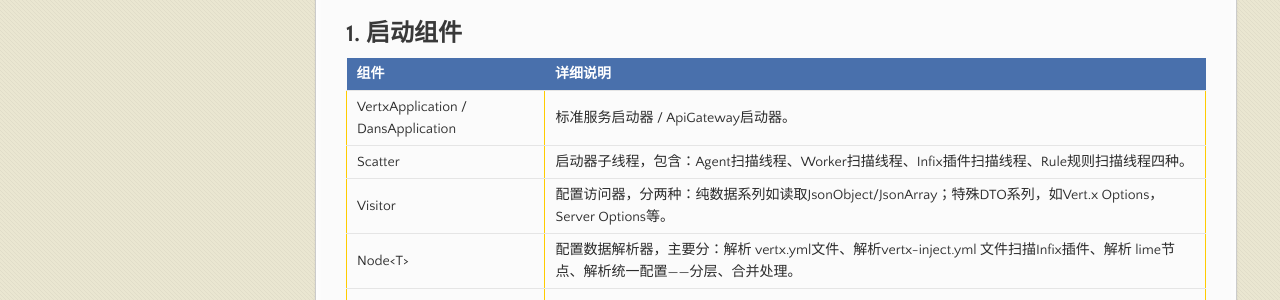
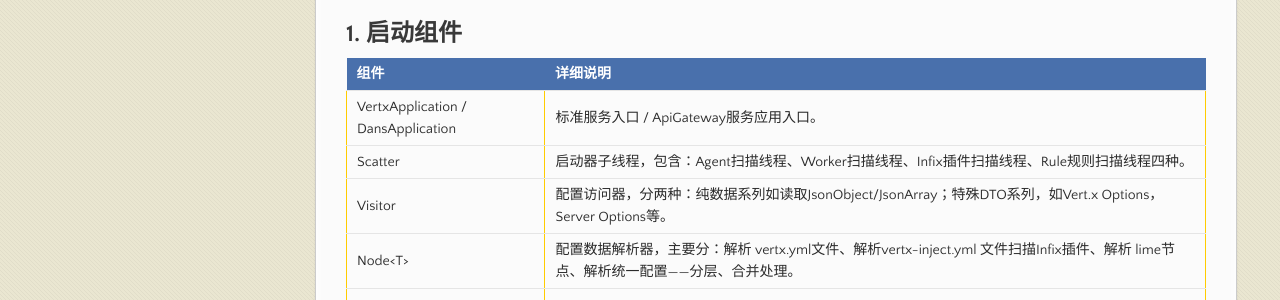
Before and after one commit to zwkjhx/ox-doc, a Jekyll site: the page built from specification/1-zerogui-fan/spc-004-zeronei-bu-zu-jian-shuo-ming.md, in a window 1280 px wide. Shown: the part 304-604 px from the top of the page. Built offline with Jekyll 4.4.1, drawn with Linux system fonts in a browser that asks for light colours; our own code applies the rules of GitHub Pages for plain Markdown files.

Commit message:
Updates specification/1-zerogui-fan/spc-004-zeronei-bu-zu-jian-shuo-ming.md
Auto commit by GitBook Editor

```diff
--- a/specification/1-zerogui-fan/spc-004-zeronei-bu-zu-jian-shuo-ming.md
+++ b/specification/1-zerogui-fan/spc-004-zeronei-bu-zu-jian-shuo-ming.md
@@ -6,7 +6,7 @@ Zero框架中使用了很多后缀命名法用于定义不同的组件，本文
 
 | 组件 | 详细说明 |
 | :--- | :--- |
-| VertxApplication / DansApplication | 标准服务启动器 / ApiGateway启动器。 |
+| VertxApplication / DansApplication | 标准服务入口 / ApiGateway服务应用入口。 |
 | Scatter | 启动器子线程，包含：Agent扫描线程、Worker扫描线程、Infix插件扫描线程、Rule规则扫描线程四种。 |
 | Visitor | 配置访问器，分两种：纯数据系列如读取JsonObject/JsonArray；特殊DTO系列，如Vert.x Options，Server Options等。 |
 | Node&lt;T&gt; | 配置数据解析器，主要分：解析 vertx.yml文件、解析vertx-inject.yml 文件扫描Infix插件、解析 lime节点、解析统一配置——分层、合并处理。 |
```
